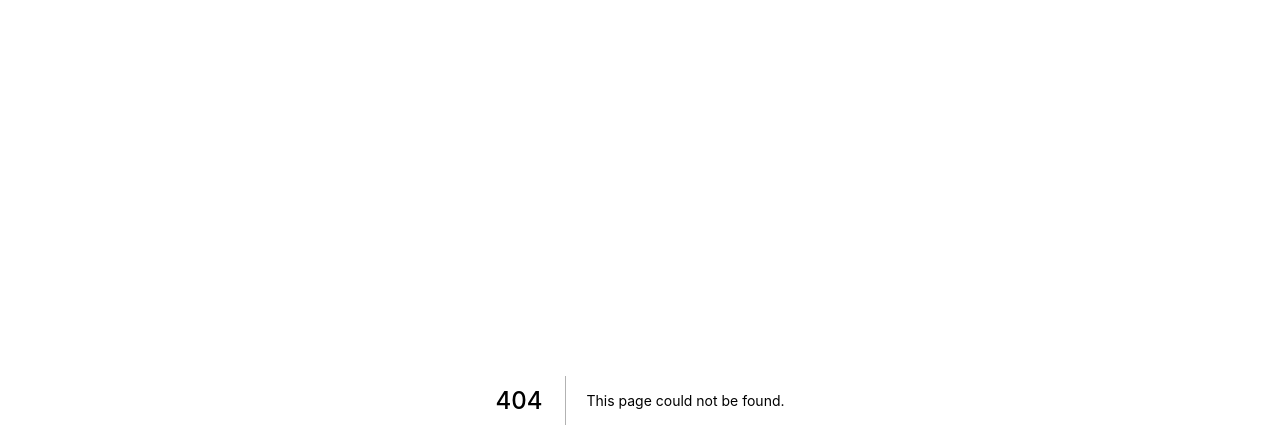
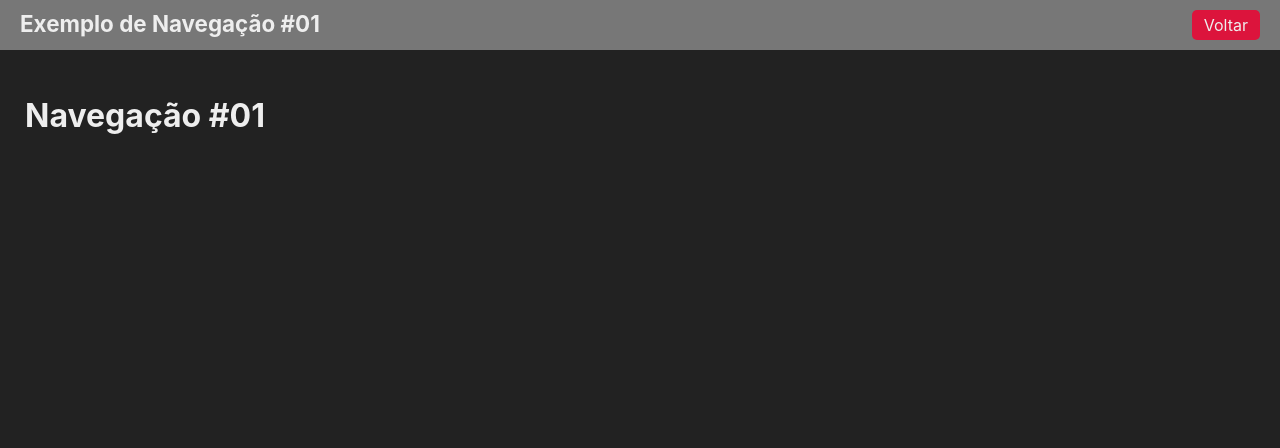
Before and after one commit to Roger-Franco/projeto-cadastro, a Next.js app: page /navegacao in a window 1280 px wide. Before the commit this address had no page. Shown: the top 448 px of the page. Built offline with nearby package versions, Linux system fonts and the light colour scheme.

Commit message:
componente navegacao

```diff
--- a/src/pages/index.jsx
+++ b/src/pages/index.jsx
@@ -13,6 +13,7 @@
       <Navegador texto="Estiloso" destino="/estiloso" />
       <Navegador texto="Exemplo" destino="/exemplo" cor="#9400d3" />
       <Navegador texto="JSX" destino="/jsx" cor="crimson" />
+      <Navegador texto="Navegação #01" destino="/navegacao/" cor="green" />
     </div>
   )
 }
--- /dev/null
+++ b/src/pages/navegacao/index.jsx
@@ -0,0 +1,10 @@
+import React from 'react';
+import Layout from '../../components/Layout';
+
+export default function Navegacao() {
+  return (
+  <Layout titulo="Exemplo de Navegação #01" >
+    <h1>Navegação #01</h1>
+  </Layout>
+  );
+};
--- a/src/styles/Navegador.module.css
+++ b/src/styles/Navegador.module.css
@@ -2,4 +2,5 @@
   padding: 30px;
   margin: 10px;
   border-radius: 8px;
+  cursor: pointer;
 }
```
